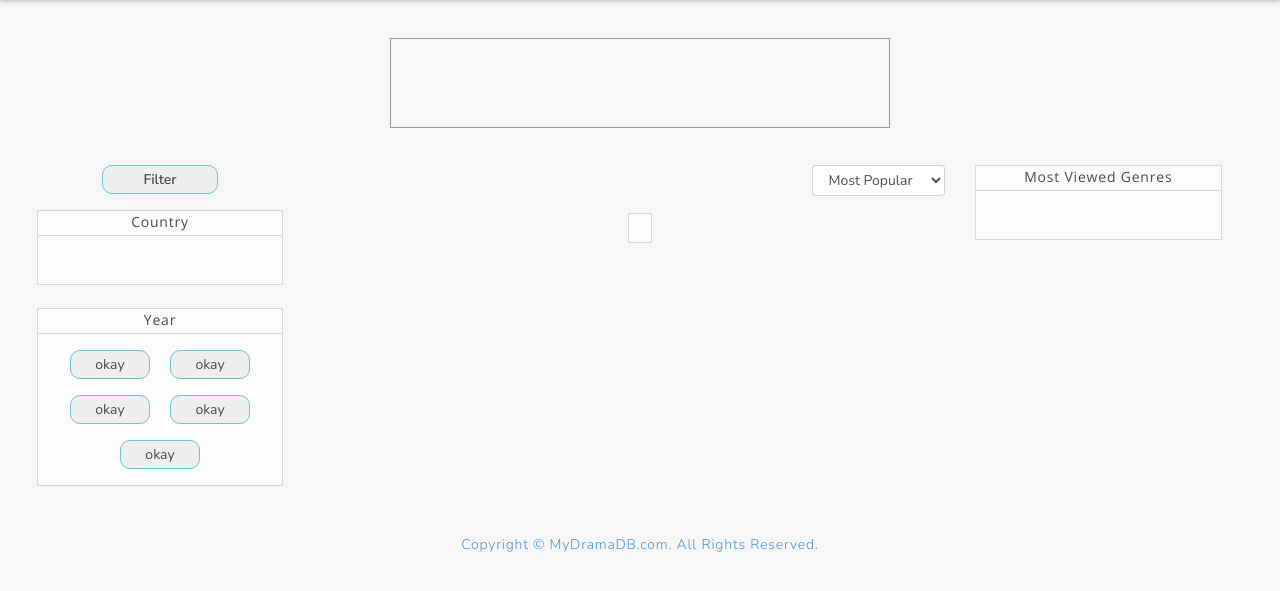
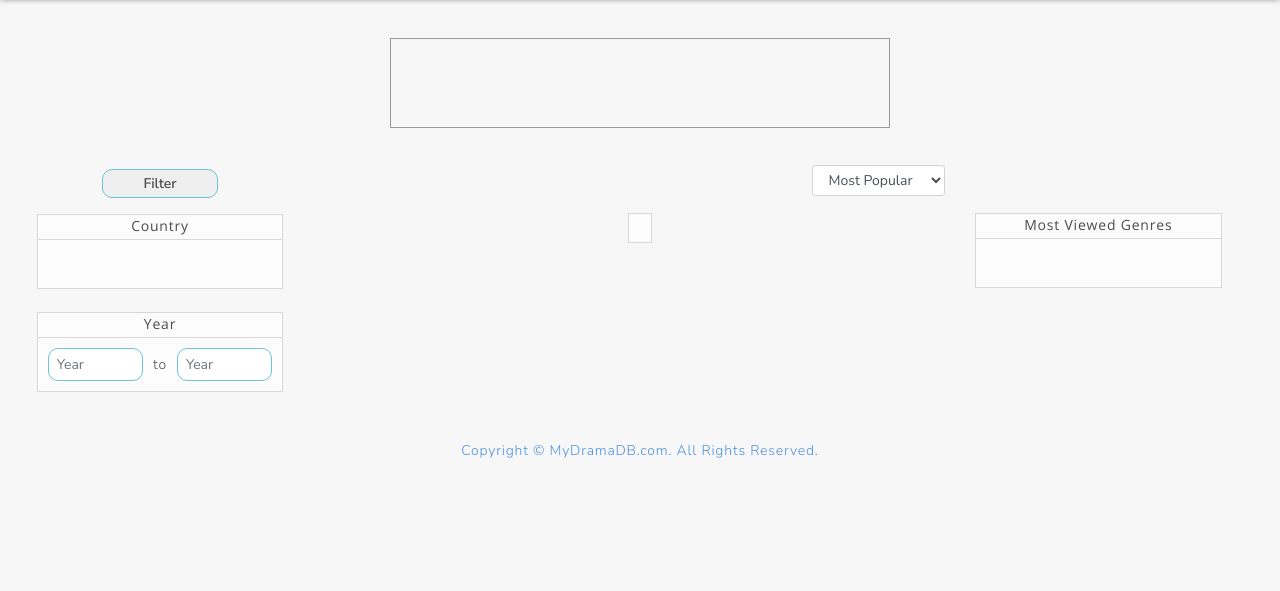
Before and after one commit to emilyzhang242/drama-db, a Django app: template templates/shows/shows_home.html in a window 1280 px wide; the page is wider, and only the part inside the window is pictured. Shown: the part 50-641 px from the top of that part. Run offline with Django 3.2, Linux system fonts and the light colour scheme; the template is opened without the code that fills it, so the values that code supplies are empty; style sheets or scripts are compiled from the project's sources; some libraries are stand-ins or nearby versions; some web fonts are replaced.

Commit message:
bug fix for cronjob + some changes to shows_home

```diff
--- a/actors/cron.py
+++ b/actors/cron.py
@@ -76,8 +76,9 @@ class ActorsCronJobs(CronJobBase):
                         #update date
                         show_date = s.date
                         #this means there was an update on when it's coming out!
-                        if date and (not show_date):
-                            #event update for when a show is coming out!
+                        today = datetime.datetime.today().date()
+                        if date and (not show_date) and date <= today:
+                            #event update for when a show is starting!
                             e = Events(subject=Events.SHOW, show=s, event=Events.SS)
                             e.save()
 
--- a/profile/models.py
+++ b/profile/models.py
@@ -53,9 +53,9 @@ class Events(models.Model):
 		)
 
 	EVENTS = (
-		(NS, "New Show"),
+		(NS, "New Show"), #has a year but no date
 		(SS, "Show Started"), #show started broadcasting ie there's a date now,
-		(SU, "Show Upcoming"), #show will show sometime in the future, no date or future date
+		(SU, "Show Upcoming"), #show will show sometime in the future, has a future date
 		(SNE, "Show New Episodes")
 		)
 
--- a/scripts/javascript/custom/shows.js
+++ b/scripts/javascript/custom/shows.js
@@ -1,7 +1,2 @@
 $(document).ready(function() {
-	var year = new Date().getFullYear();
-	for (var i = 0; i < 5; i++) {
-		//$("#show-year-"+i).html(year);
-		year = year - 1;
-	}
 });
--- a/scripts/sass/shows/_shows.scss
+++ b/scripts/sass/shows/_shows.scss
@@ -3,3 +3,9 @@
 	border: 1px solid $medium-grey;
 	padding: 3px 7px 3px 7px;
 }
+
+.filter-input {
+	margin: 10px;
+	border-radius: 10px;
+	border: 1px solid $primary-blue;
+}
--- a/templates/shows/shows_home.html
+++ b/templates/shows/shows_home.html
@@ -7,7 +7,7 @@
 	<div class='topbar-ad'></div>
 	<div class='row'>
 		<div class='col-3 text-center'>
-			<button type="button" class='btn rounded-btn' id="show-filter"><strong>Filter</strong></button>
+			<button type="button" class='btn rounded-btn mt-1' id="show-filter"><strong>Filter</strong></button>
 			<div class='mt-3'>
 				<div class='show-sidebar show-sidebar-title top text-center'>
 					<h6 >Country</h6>
@@ -20,11 +20,12 @@
 				<div class='show-sidebar show-sidebar-title top text-center'>
 					<h6>Year</h6>
 				</div>
-				<div class='show-sidebar bottom text-center pb-3'>
-					{% for i in "xxxxx" %}
-					<button type="button" class='btn rounded-btn pl-4 pr-4 mt-3 mr-2 ml-2 show-year-btn' id="show-year-{{forloop.counter0}}">okay</button>
-					{% endfor %}
-
+				<div class='show-sidebar bottom text-center'>
+					<div class='d-flex flex-row'>
+						<input type="text" class="form-control form-control-sm filter-input" placeholder="Year" id='year-start-filter'>
+						<p class='mt-3'>to</p>
+						<input type="text" class="form-control form-control-sm filter-input" placeholder="Year" id='year-end-filter'>
+					</div>
 				</div>
 			</div>
 		</div>
@@ -76,7 +77,7 @@
 			<!-- end pagination -->
 		</div>
 		<div class='col-3'>
-			<div>
+			<div class='mt-5'>
 				<div class='show-sidebar show-sidebar-title top text-center'>
 					<h6 >Most Viewed Genres</h6>
 				</div>
```
Also changed, not shown: shows/cron.py (+40 -43 lines), templates/profile/newsfeed.html (+5 -2 lines).
